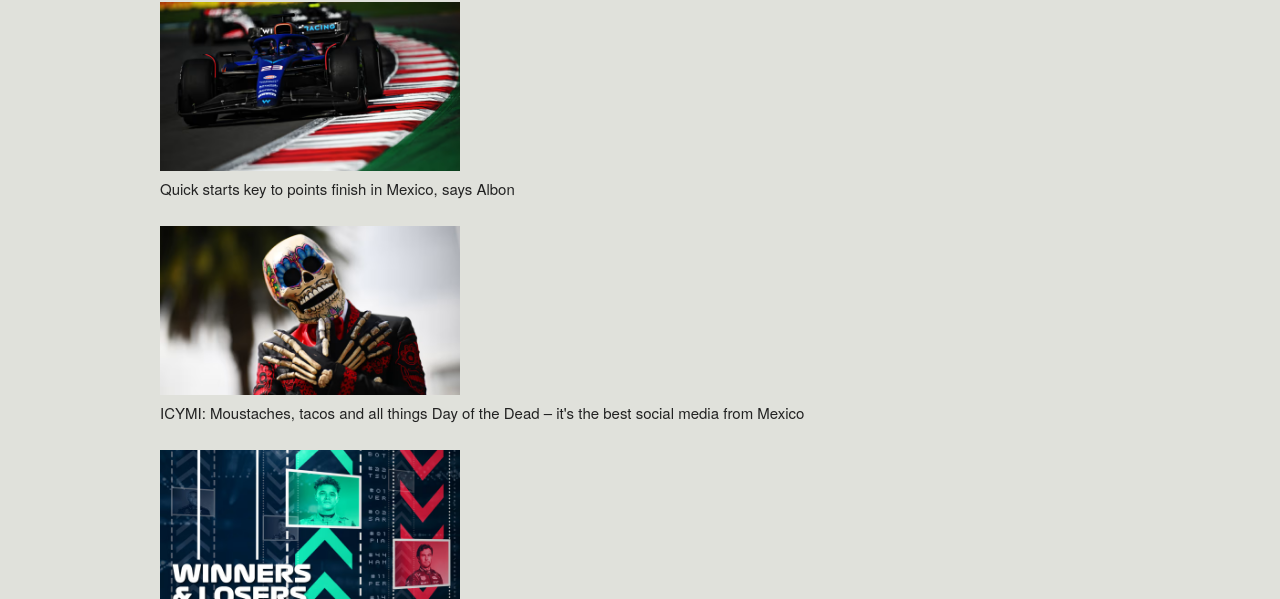
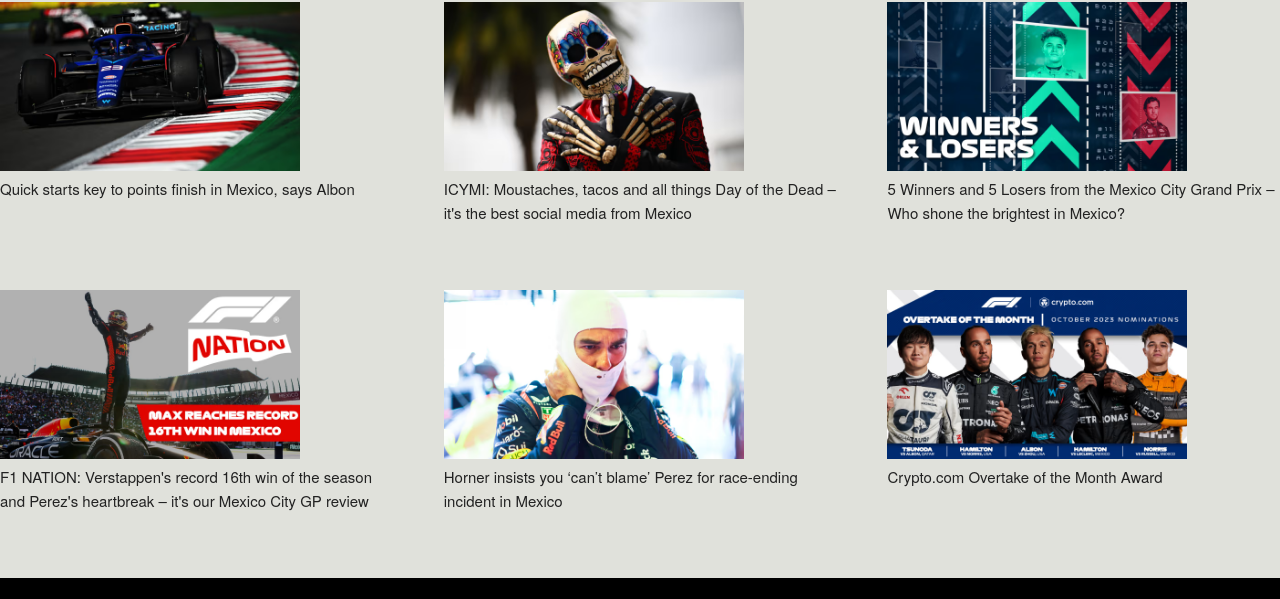
Before and after one commit to demon-for-arcangel/F1_Fantasy, a website: page inicio.html in a window 1280 px wide. Shown: the part 157-756 px from the top of the page. Drawn offline with Linux system fonts and the light colour scheme.

Commit message:
colocación de las noticias

```diff
--- a/inicio.html
+++ b/inicio.html
@@ -4,9 +4,10 @@
         <meta charset="UTF-8">
         <meta name="viewport" content="width=device-width, initial-scale=1.0">
         <title>Fantasy</title>
-        <link rel = "stylesheet" href = "style/estilo.css">
         <link rel="stylesheet" href="Skeleton/css/normalize.css">
         <link rel="stylesheet" href="Skeleton/css/skeleton.css">
+        <link rel = "stylesheet" href = "style/estilo.css">
+
     </head>
     <body>
         <header>
@@ -22,32 +23,32 @@
                 <h3>PROXIMA CARRERA</h3>
             </seccion>
             <seccion>
-                <div class = "container">
-                    <div class = "row">
-                        <div>
-                            <img src = "imagenes/noticia1.png">
+                <div class="row">
+                    <div class="four columns">
+                        <img src="imagenes/noticia1.png">
                         <p>Quick starts key to points finish in Mexico, says Albon</p>
                     </div>
-                        <div>
-                            <img src = "imagenes/noticia2.png">
+                    <div class="four columns">
+                        <img src="imagenes/noticia2.png">
                         <p>ICYMI: Moustaches, tacos and all things Day of the Dead – it's the best social media from Mexico</p>
                     </div>
-                        <div>
-                            <img src = "imagenes/noticia3.png">
+                    <div class="four columns">
+                        <img src="imagenes/noticia3.png">
                         <p>5 Winners and 5 Losers from the Mexico City Grand Prix – Who shone the brightest in Mexico?</p>
                     </div>
-                        <div>
-                            <img src = "imagenes/noticia4.png">
+                </div>
+                <div class="row">
+                    <div class="four columns">
+                        <img src="imagenes/noticia4.png">
                         <p>F1 NATION: Verstappen's record 16th win of the season and Perez's heartbreak – it's our Mexico City GP review</p>
                     </div>
-                        <div>
-                            <img src = "imagenes/noticia5.png">
+                    <div class="four columns">
+                        <img src="imagenes/noticia5.png">
                         <p>Horner insists you ‘can’t blame’ Perez for race-ending incident in Mexico</p>
                     </div>
-                        <div>
-                            <img src = "imagenes/noticia6.png">
+                    <div class="four columns">
+                        <img src="imagenes/noticia6.png">
                         <p>Crypto.com Overtake of the Month Award</p>
-                        </div>
                     </div>
                 </div>
             </seccion>
--- a/style/_inicio.scss
+++ b/style/_inicio.scss
@@ -18,6 +18,15 @@
 }
 
 main{
+    display: flex;
+    flex-wrap: wrap;
+    justify-content: space-between;
+
+    div{
+        flex-basis: calc(33.33% - 10px);
+        margin-bottom: 20px;
+    }
+
     img{
         width: 300px;
     }
```
Also changed, not shown: style/estilo.css, 1 other file. Lines whose indentation alone changed are shown as unchanged.
